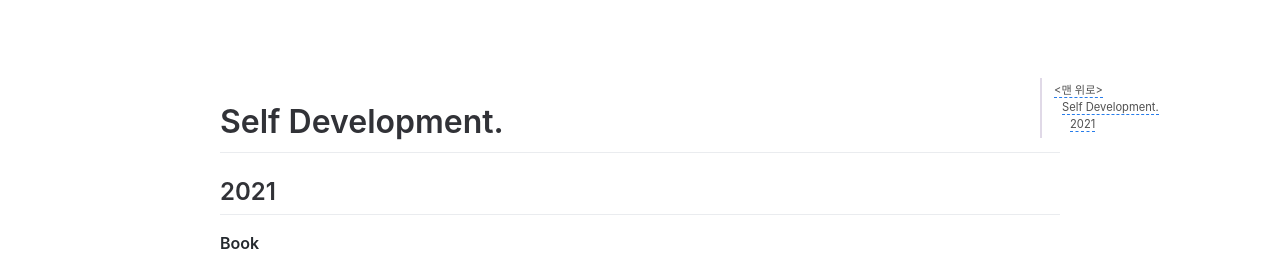
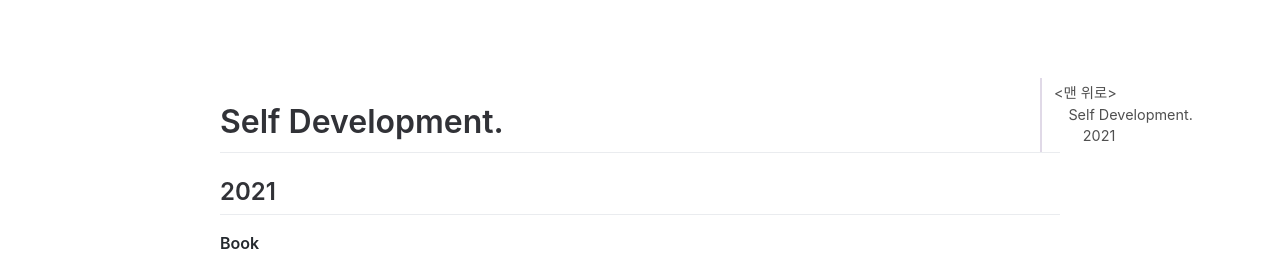
Before and after one commit to jihunparkme/jihunparkme.github.io, a Jekyll site: the page built from _posts/2019-01-01-Self-Development.md, in a window 1280 px wide. Shown: the part 578-851 px from the top of the page. Built offline with Jekyll 4.4.1, drawn with Linux system fonts in a browser that asks for light colours; comment, search, counter and statistics services are not loaded.

Commit message:
edit a tag style

```diff
--- a/assets/css/main.css
+++ b/assets/css/main.css
@@ -88,6 +88,7 @@ article.post-content a:hover {
 article.post-content .toc a {
     color: #505050;
     text-decoration: none;
+    border-bottom: none;
 }
 
 article.post-content .toc a:hover {
@@ -97,7 +98,7 @@ article.post-content .toc a:hover {
 article.post-content .toc a.toc-active {
     font-weight: bold;
     transition: all 0.125s ease-in 0s;
-	font-size: 0.75rem;
+	font-size: 1rem;
 	color: #9075aa;
 }
 
@@ -108,7 +109,7 @@ article.post-content .toc ul {
 }
 
 article.post-content .toc ul li {
-    padding-left: .5rem;
+    padding-left: .9rem;
 }
 
 article.post-content strong {
@@ -1027,7 +1028,7 @@ article.post-content .task-list-item input {
   padding-top: 0.25rem;
   padding-bottom: 0.25rem;
   margin-right: 0px;
-  font-size: 0.7rem;
+  font-size: 0.9rem;
   border-left: 2px solid #e0d9e7;
 
   display: none;
```
